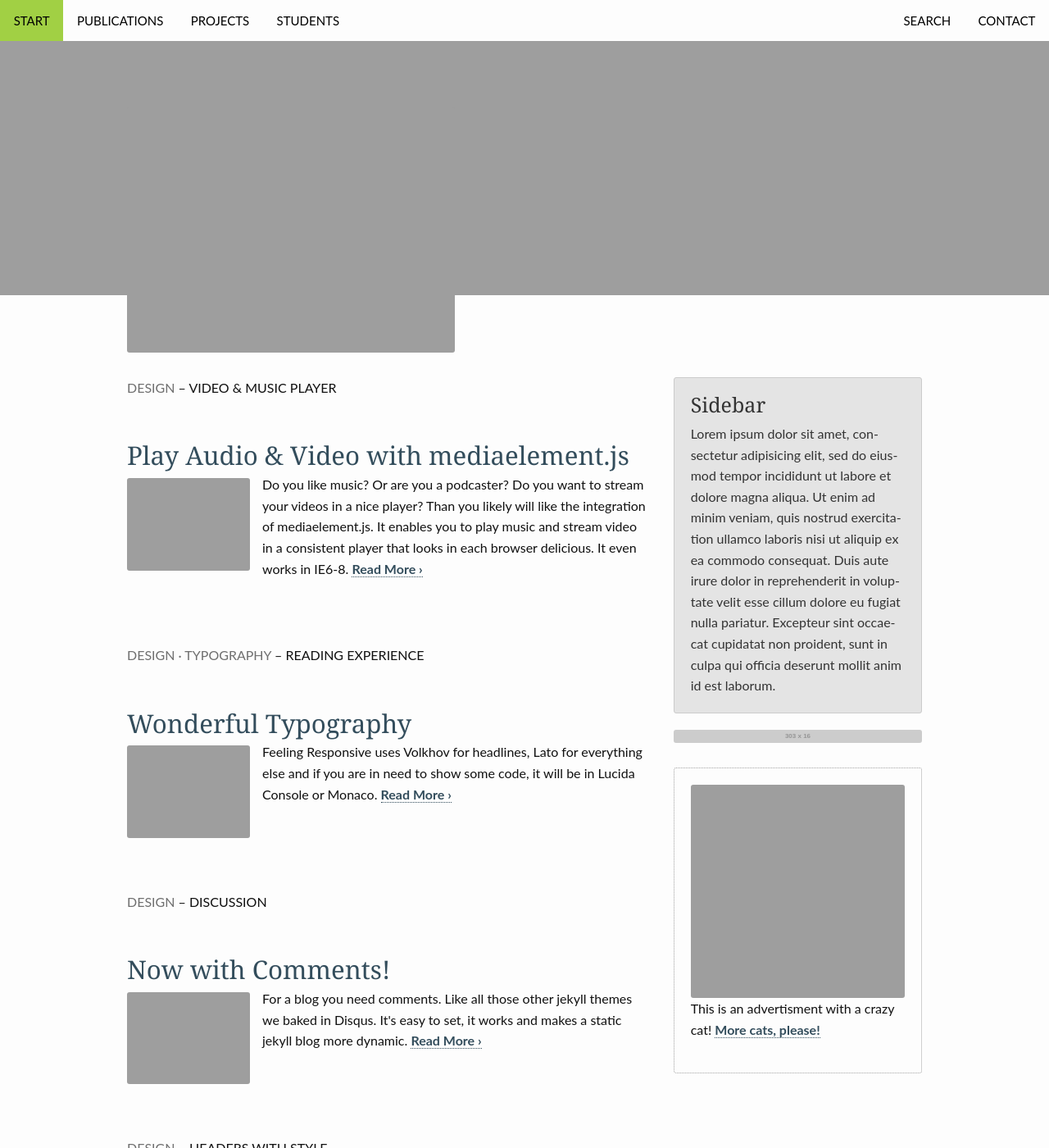
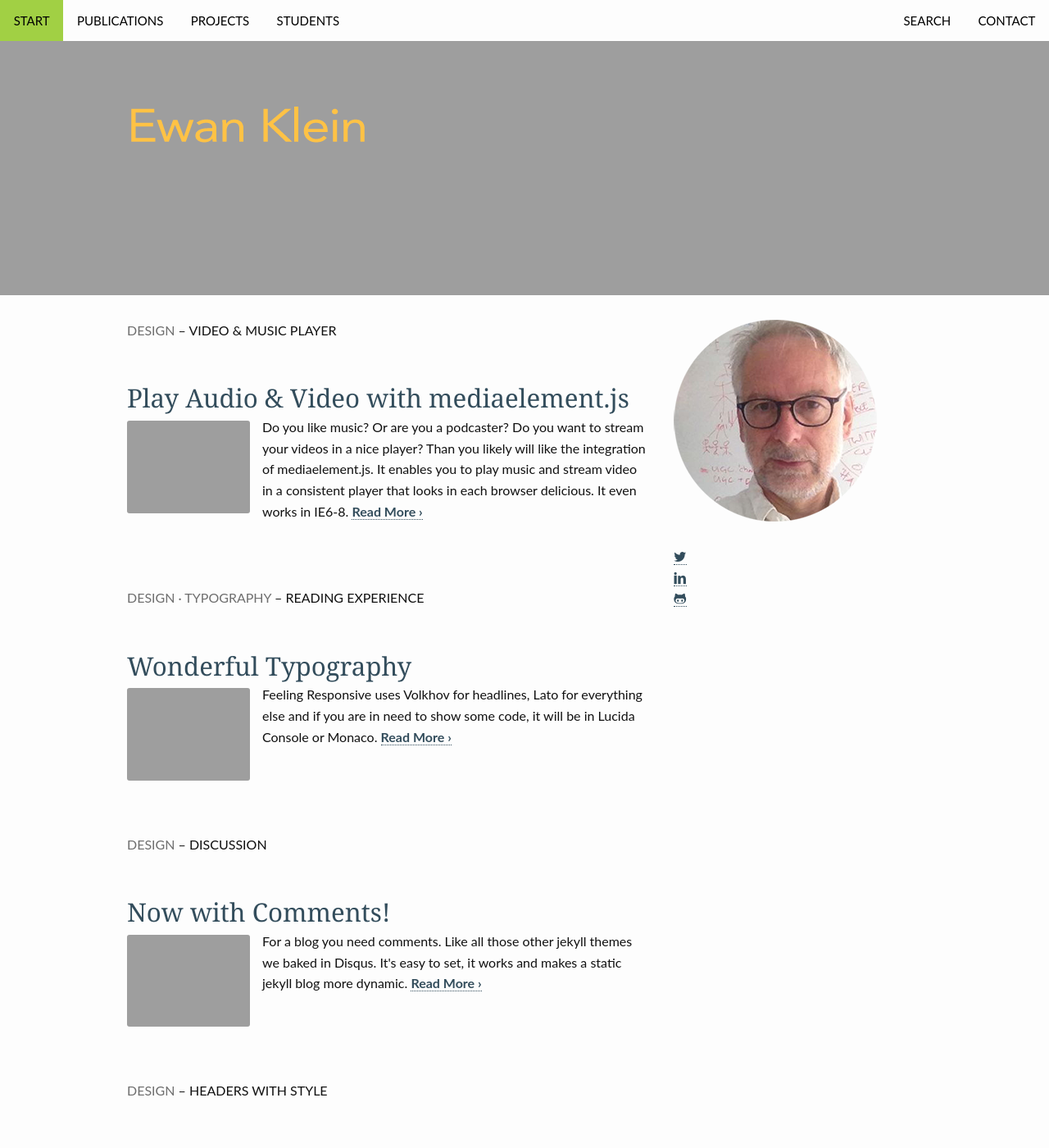
Before and after one commit to ewan-klein/homepages-informatics, a Jekyll site: the page built from blog/index.html, in a window 1280 px wide and 1400 px high. Shown: the whole window at 82% size. Built offline with Jekyll 4.4.1, drawn with Linux system fonts in a browser that asks for light colours; the list of posts is cut into pages by our own code; grey boxes are pictures that could not be loaded.

Commit message:
modified sidebar

```diff
--- a/_config.yml
+++ b/_config.yml
@@ -42,7 +42,7 @@
 
 
 # Logo size is 600x80 pixels
-#logo: "logo.png"
+logo: "ek-logo.png"
 
 
 #       ____              _             __  _
--- a/_includes/_sidebar.html
+++ b/_includes/_sidebar.html
@@ -1,20 +1,14 @@
 <aside>
-	<div class="panel radius">
-		<h3>Sidebar</h3>
-		<p>
-			Lorem ipsum dolor sit amet, consectetur adipisicing elit, sed do eiusmod tempor incididunt ut labore et dolore magna aliqua. Ut enim ad minim veniam, quis nostrud exercitation ullamco laboris nisi ut aliquip ex ea commodo consequat. Duis aute irure dolor in reprehenderit in voluptate velit esse cillum dolore eu fugiat nulla pariatur.
-
-			Excepteur sint occaecat cupidatat non proident, sunt in culpa qui officia deserunt mollit anim id est laborum.
-		</p>
-	</div>
-
-  <img class="b30" src="http://dummyimage.com/303x16:9/df4949/e27b3f.png&amp;text=Ugly+Ad+Space" alt="">
-
-
-	<div class="border-dotted radius b30">
-		<img src="http://placekitten.com/271/270" alt="uh, Placekitten">
-		<p class="text-left">
-			This is an advertisment with a crazy cat! <a href="http://placekitten.com/">More cats, please!</a>
-		</p>
-	</div>
+    <div class="radius b30">
+        <img src="{{ site.urlimg }}ewan.png" alt="picture of ewan">
+    </div>
+    <div class="radius b30">
+        <p class="text-left">
+            <a href="https://twitter.com/ewanhklein"><i class="icon-twitter"></i></a>
+            <br/>
+            <a href="https://uk.linkedin.com/in/ewanklein"><i class="icon-linkedin"></i></a>
+            <br/>
+            <a href="https://github.com/ewan-klein"><i class="icon-github"></i></a>
+        </p>
+    </div>
 </aside>
```
Also changed, not shown: pages/pages-root-folder/index.md (+1 -2 lines), assets/img/ek-logo.png (added), images/ewan.jpg (added), images/ewan.png (added), images/wires-cropped-overlay.jpg (added), 2 other files.
